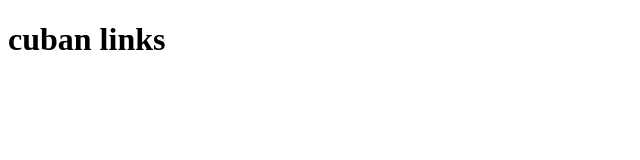
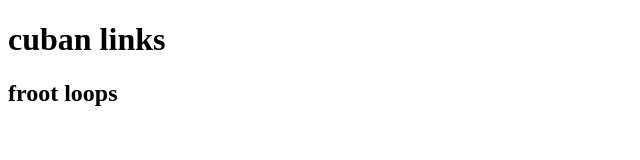
Before and after one commit to DuckTruth/dangreer, a plain HTML site: page index.html in a window 1280 px wide. Shown: the whole page, without its empty margins (0-640 px from the left). Drawn offline with Linux system fonts and the light colour scheme.

Commit message:
Update index.html

```diff
--- a/index.html
+++ b/index.html
@@ -8,3 +8,4 @@
 <h1>cuban links</h1>
   </body>
 </html>
+<h2>froot loops</h2>
```
